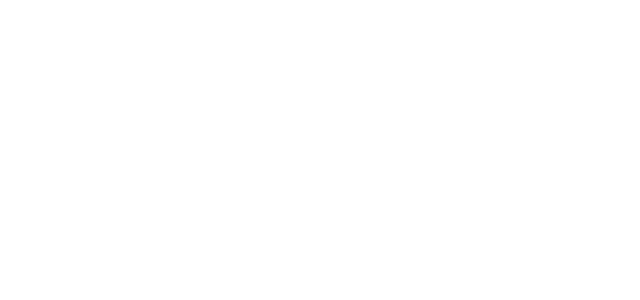
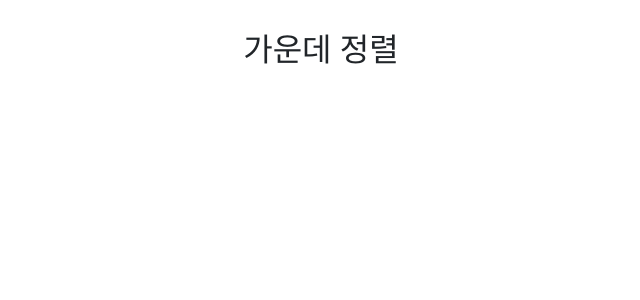
Before and after one commit to hido02/https---github.com-hido02-react-study2, a React (Create React App) app: page /alignCenter in a window 1280 px wide. Before the commit this address had no page. Shown: the top 300 px of the page, without its empty margins (319-959 px from the left). Built offline with nearby package versions, Linux system fonts and the light colour scheme.

Commit message:
컴포넌트 가운데 정렬

```diff
--- a/src/App.css
+++ b/src/App.css
@@ -46,3 +46,9 @@
 .basic{
   margin-top: 40px;
 }
+
+.TextBox {
+  text-align: center;
+  font-size: 18px;
+  line-height: 1.5;
+}
--- a/src/App.js
+++ b/src/App.js
@@ -8,6 +8,7 @@
 
 import './App.css';
 import ReduxView from './views/ReduxView';
+import AlignCenterView from './views/AlignCenterView';
 
 
 function App() {
@@ -20,6 +21,7 @@
     <Route path="/list" element={<ListPage />}/>
     <Route path="/list/write" element={<WritePage />}/>
     <Route path="redux" element={<ReduxView />}/>
+    <Route path="alignCenter" element={<AlignCenterView />}/>
     {/*상태-writepage에서는 listpage에 접근할 수 있는 방법이 없다 */}
     </Routes>
   );
--- a/src/pages/each/EachPage.js
+++ b/src/pages/each/EachPage.js
@@ -1,5 +1,6 @@
 import { useParams } from 'react-router-dom';
 import Header from '../../components/Header';
+import AlignCenterView from '../../views/AlignCenterView';
 import MemoView from '../../views/MemoView';
 import PracticeView from '../../views/PracticeView';
 import ReduxView from '../../views/ReduxView';
@@ -13,7 +14,10 @@
     },
     redux: {
         html: <ReduxView/>
-    }
+    },
+    alignCenter: {
+        html: <AlignCenterView/>
+    },
 };
 
 const DataPage = () => {
--- /dev/null
+++ b/src/views/AlignCenterView.js
@@ -0,0 +1,13 @@
+import React from 'react';
+
+const AlignCenterView = () => {
+    return (
+        <div>
+            <div className="TextBox">
+                <h2>가운데 정렬</h2>
+            </div>
+        </div>
+    );
+};
+
+export default AlignCenterView;
--- a/src/views/MainView.js
+++ b/src/views/MainView.js
@@ -17,6 +17,8 @@
               <li><Link to="list">리스트</Link></li>
               <li><Link to="list/write">글쓰기</Link></li>
               <li><Link to="redux">Redux</Link></li>
+              <li><Link to="alignCenter">가운데 정렬</Link></li>
+
             </ul>
 
           </div>
```
